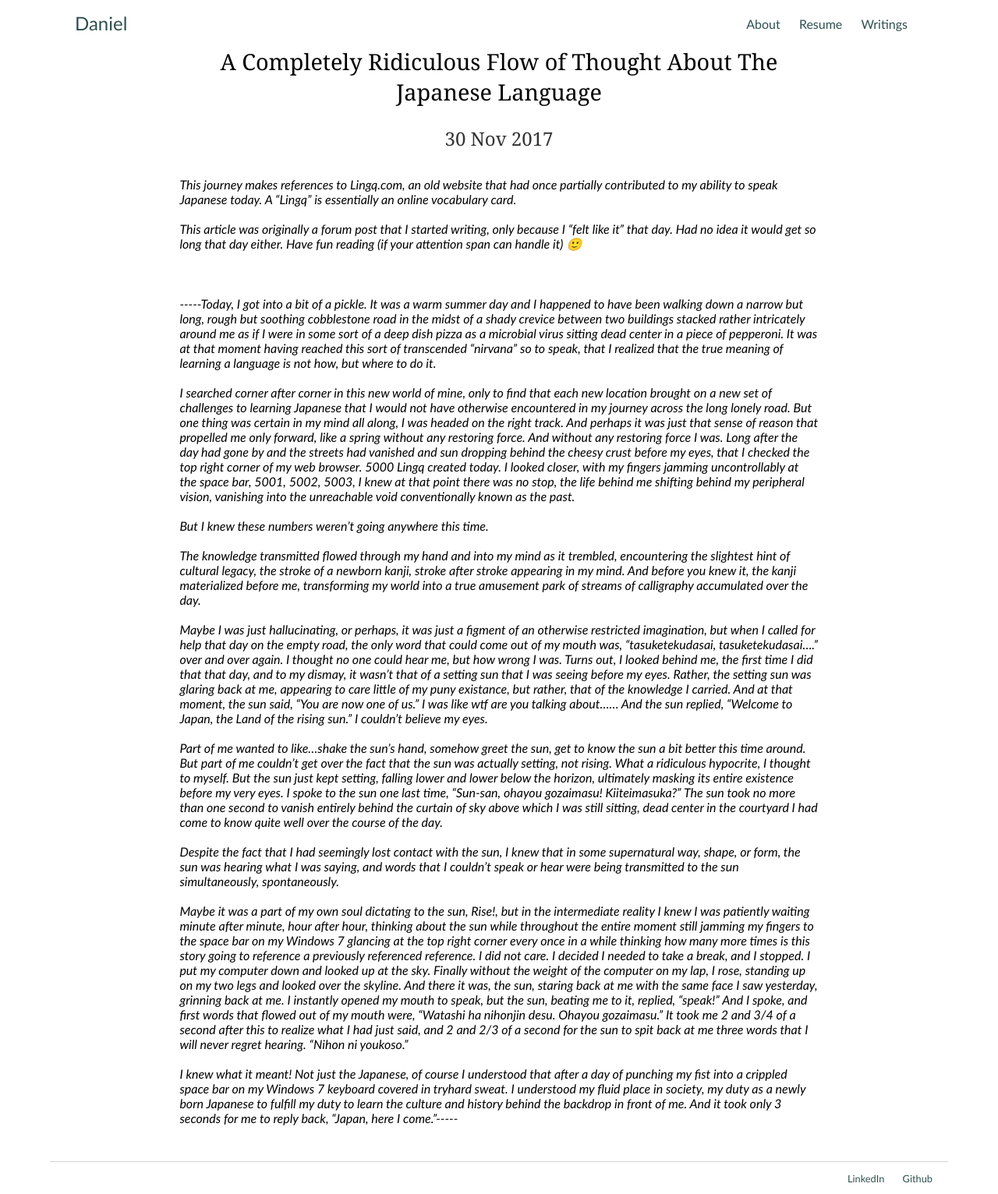
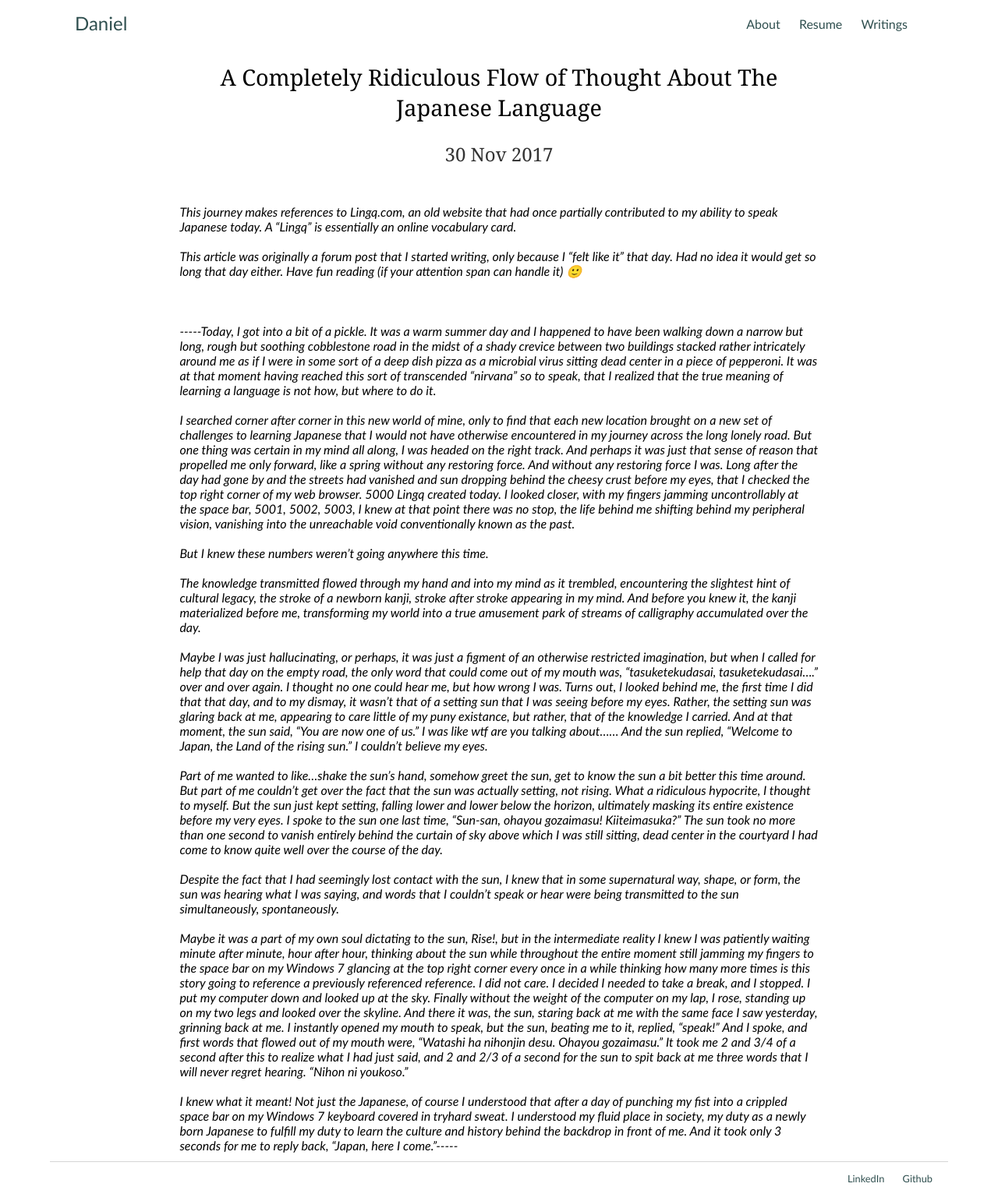
Before and after one commit to Calculasians/calculasians.github.io, a Jekyll site: the page built from _posts/2017-11-30-thinking-about-japanese.md, in a window 1280 px wide. Shown: the whole page at 78% size. Built offline with Jekyll 4.4.1, drawn with Linux system fonts in a browser that asks for light colours.

Commit message:
Update main.css

```diff
--- a/css/main.css
+++ b/css/main.css
@@ -66,6 +66,8 @@ a:hover {
 }
 
 .post-title, .blog-title {
+    position: relative;
+    top: 20px;
     text-align: center;
     margin-left: 20%;
     margin-right: 20%;
@@ -74,6 +76,8 @@ a:hover {
 }
 
 .meta {
+    position: relative;
+    top: 20px;
     text-align: center;
     font-family: 'Georgia', serif;
 }
@@ -121,7 +125,7 @@ pre {
 
 .blog-posts {
     position: relative;
-    top: -30px;
+    top: 5px;
     margin-left: 18%;
     margin-right: 18%;
     font-family: 'Raleway', "Trebuchet MS", Helvetica, sans-serif;
```
